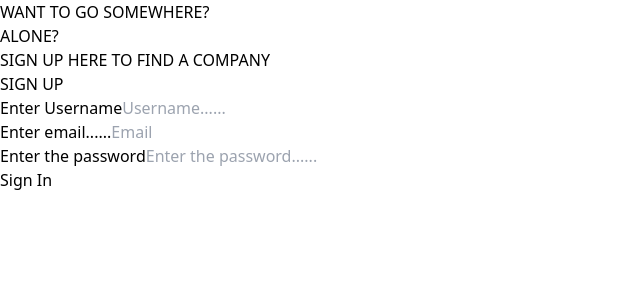
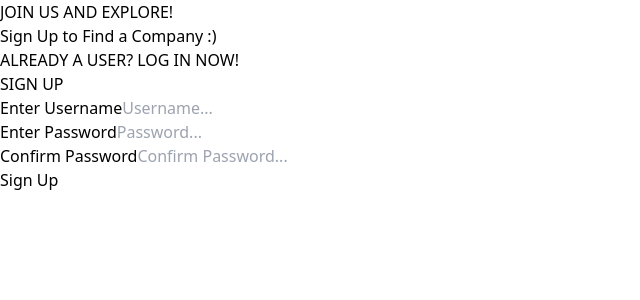
Before and after one commit to akshatmalik-bruh/PROJECT-, a React (Vite) app: page /signup in a window 1280 px wide. Shown: the top 300 px of the page, without its empty margins (0-640 px from the left). Built offline with nearby package versions, Linux system fonts and the light colour scheme.

Commit message:
UI Updated

```diff
--- a/src/components/LoginPage.jsx
+++ b/src/components/LoginPage.jsx
@@ -1,115 +1,78 @@
-import React from 'react'
-import {Link,useNavigate} from 'react-router-dom'
-import { useForm } from "react-hook-form"
+// import React from "react";
+import { Link } from "react-router-dom";
+import { useForm } from "react-hook-form";
 
 function LoginPage() {
-    const {
-        register,
-        handleSubmit,
-        watch,
-        formState: { errors , isSubmitting},
-      } = useForm()
-      const nav = useNavigate();
-      const onSubmit = async(data) => {
+  const {
+    register,
+    handleSubmit,
+    formState: { errors, isSubmitting },
+  } = useForm();
 
+  const onSubmit = (data) => {
+    console.log(data);
+  };
 
-                            const lol = await fetch("http://localhost:3000/login",{
-
-                                    mode:"cors",
-                                    method : "POST",
-                                    headers :    {
-                                            "Content-type" :"application/json"
-                                    },
-                                    body : JSON.stringify(data)
-
-
-                            })
-                            const res = await lol.json();
-                            if(res.bozo){
-                                nav("/Home")
-
-
-
-                            }
-                            else{
-                                nav("/");
-                            }
-
-
-      }
+  const formFields = [
+    { label: "Enter Username", placeholder: "Username...", name: "username" },
+    { label: "Enter Password", placeholder: "Password...", name: "password", type: "password" },
+  ];
 
   return (
-    <>
+    <div className="flex flex-col h-screen w-full md:flex-row">
+      {/* Left Section */}
+      <div className="w-full h-1/2 md:w-[68vw] md:h-full bg-slate-950 text-white flex flex-col items-center justify-center">
+        <div className="text-center space-y-4">
+          <h1 className="text-2xl lg:text-4xl font-bold">WHY TRAVEL <span className="text-red-400">ALONE ?</span> </h1>
+          <h1 className="text-xl lg:text-4xl font-bold">Log In here & <span className="text-green-300"> Find a Company :)</span></h1>
+          <h1 className="text-xl lg:text-base p-5">
+              NOT A USER? <Link to="/signup" className="underline text-gray-200 hover:text-gray-400">SIGN UP NOW!
+            </Link>
+          </h1>
+        </div>
+      </div>
 
-
-    <div className=" flex flex-col h-screen w-full md:flex-row">
-    <div className ="w-full h-1/2 md:w-[68vw] md:h-full bg-slate-50   text-black flex flex-col items-center justify-center">
-        <div >
-       {["WANT TO GO SOMEWHERE?","ALONE?","SIGN IN HERE TO FIND A COMPANY" ,"NOT A USER CLICK HERE!"].map((data,index) =>{
-
-                return (
-                        <>
-                                <h1 className=" text-black lg:text-3xl " key ={index} > {index === 3 ? <Link to ="/Signup" className="underline">{data}</Link> : data }</h1>
-
-                        </>
-
-                )
-
-
-       })}
-       </div>
-
+      {/* Right Section */}
+      <div className="w-full md:w-[32vw] bg-white flex flex-col text-black p-5 md:p-20 gap-5 justify-center items-center">
+        <h1 className="text-black text-center xl:text-2xl lg:text-lg sm:text-xs font-bold">LOGIN</h1>
+        <form
+          className="flex flex-col items-center gap-5 justify-center w-full"
+          onSubmit={handleSubmit(onSubmit)}
+        >
+          {formFields.map((field, index) => (
+            <div key={index} className="flex flex-col gap-3 w-full">
+              <label
+                htmlFor={field.name}
+                className="xl:text-2xl lg:text-lg sm:text-xs"
+              >
+                {field.label}
+              </label>
+              <input
+                id={field.name}
+                type={field.type || "text"}
+                {...register(field.name, { required: `${field.label} is required.` })}
+                placeholder={field.placeholder}
+                className="text-xs p-2 rounded-lg w-full text-black md:p-3 md:text-lg border border-gray-300"
+                aria-invalid={!!errors[field.name]}
+              />
+              {errors[field.name] && (
+                <p className="text-red-500 text-xs mt-1">
+                  {errors[field.name].message}
+                </p>
+              )}
+            </div>
+          ))}
+          <button
+            type="submit"
+            className="bg-gray-800 text-white w-full p-4 rounded-xl text-center lg:text-xs xl:text-xl hover:bg-gray-900 transition"
+            disabled={isSubmitting}
+          >
+            {isSubmitting ? "Signing In..." : "Login"}
+          </button>
+        </form>
+      </div>
     </div>
-
-
-    <div className ="w-full h-1/2 bg-zinc-900 flex flex-col text-white md:h-full p-20 gap-5  justify-center items-center md:w-[32vw]">
-    <h1 className='text-white text-center xl:text-2xl lg:text-lg sm:text-xs'>LOGIN</h1>
-        <form className='flex flex-col items-center gap-5 justify-center w-full' onSubmit={handleSubmit(onSubmit)}>
-
-
-        {[{
-                label : "Enter Username",
-                placeholder : "Username......",
-                ref:"username",
-
-                reference1 : "username",
-
-
-
-        },{
-            reference1 : "password",
-            label : "Enter the password",
-            placeholder: "Enter the password......",
-            ref : "password"
-        }].map((data,index) =>{
-
-            return (
-                    <div key = {index} className='flex flex-col gap-5 w-full'>
-                        <label  className ="xl:text-2xl lg:text-lg sm:text-xs">{data.label}</label>
-                        <input type = { index === 1 ? "password" : "text" }   placeholder={data.placeholder} {...register(data.ref,{required : true})} className='text-xs p-2 rounded-lg w-full text-black md:p-3 md:text-lg '  />
-
-                        </div>
-
-
-
-
-
-
-            )
-
-
-        })}
-        <input type='submit' className ="bg-slate-600 w-fit p-3 rounded-2xl  text-center lg:text-xs xl:text-xl" value = "Submit" disabled = {isSubmitting} />
-
-
-        </form>
-         </div>
-
-
-    </div>
-
-   </>
-  )
+  );
 }
 
-export default LoginPage
+export default LoginPage;
--- a/src/components/MainContent.jsx
+++ b/src/components/MainContent.jsx
@@ -29,12 +29,12 @@ function MainContent() {
                     },
                 ].map((data, index) => (
                     <div key={index} className="flex flex-col gap-2">
-                        <label className="text-lg md:text-xl">{data.label}</label>
+                        <label className="text-lg md:text-2xl">{data.label}</label>
                         <input
                             type="text"
                             placeholder={data.placeholder}
                             {...register(data.ref, { required: true })}
-                            className="p-4 bg-slate-200 text-black rounded-lg focus:outline-none focus:ring-2 focus:ring-blue-500"
+                            className="text-xl p-4 bg-slate-200 text-black rounded-lg focus:outline-none focus:ring-2 focus:ring-blue-500 mb-5"
                         />
                         {errors[data.ref] && (
                             <span className="text-red-500 text-sm">
--- a/src/components/Navbar.jsx
+++ b/src/components/Navbar.jsx
@@ -14,7 +14,7 @@ function Navbar() {
         </Link>
 
         <Link
-          to="/Logout"
+          to="/login"
           className="font-semibold text-red-500 md:text-xl bg-white p-3  rounded-xl text-xs m-0 hover:bg-red-500 hover:text-white"
         >
           Logout
--- a/src/components/Signup.jsx
+++ b/src/components/Signup.jsx
@@ -1,110 +1,109 @@
-import React from 'react'
-import {useForm} from "react-hook-form";
+import React from "react";
+import { Link } from "react-router-dom";
+import { useForm } from "react-hook-form";
 
-function Signup() {
+function SignupPage() {
   const {
     register,
     handleSubmit,
-    watch,
-    formState: { errors,isSubmitting },
-  } = useForm()
+    getValues,
+    formState: { errors, isSubmitting },
+  } = useForm();
 
-  const onSubmit = async(data) => {
+  const onSubmit = (data) => {
+    console.log(data);
+    alert("Signup successful! Welcome aboard.");
+  };
 
-        await fetch("http://localhost:3000/Signup",{
-            mode : "cors",
-            method:"POST",
-            headers :{
-              "Content-Type": "application/json"
-
-
+  const formFields = [
+    { label: "Enter Username", placeholder: "Username...", name: "username" },
+    {
+      label: "Enter Password",
+      placeholder: "Password...",
+      name: "password",
+      type: "password",
     },
-            body:  JSON.stringify(data),
-
-
-
-        })
-
-
-  }
-  return (
-    <>
-             <div className=" flex flex-col h-screen w-full md:flex-row">
-    <div className ="w-full h-1/2 md:w-[68vw] md:h-full bg-slate-50   text-black flex flex-col items-center justify-center">
-        <div >
-       {["WANT TO GO SOMEWHERE?","ALONE?","SIGN UP HERE TO FIND A COMPANY"].map((data,index) =>{
+    {
+      label: "Confirm Password",
+      placeholder: "Confirm Password...",
+      name: "confirmPassword",
+      type: "password",
+      validate: (value) =>
+        value === getValues("password") || "Passwords do not match",
+    },
+  ];
 
   return (
-                        <>
-                                <h1 className=" text-black md:text:xs lg:text-3xl " key ={index} > {data}</h1>
-
-                        </>
-
-                )
-
-
-       })}
+    <div className="flex flex-col h-screen w-full md:flex-row">
+      {/* Left Section */}
+      <div className="w-full h-1/2 md:w-[68vw] md:h-full bg-slate-950 text-white flex flex-col items-center justify-center">
+        <div className="text-center space-y-4">
+          <h1 className="text-2xl lg:text-4xl font-bold">
+            JOIN US AND <span className="text-red-400">EXPLORE!</span>
+          </h1>
+          <h1 className="text-xl lg:text-4xl font-bold">
+            Sign Up to <span className="text-green-300">Find a Company :)</span>
+          </h1>
+          <h1 className="text-xl lg:text-base p-5">
+            ALREADY A USER?{" "}
+            <Link
+              to="/login"
+              className="underline text-gray-200 hover:text-gray-400"
+            >
+              LOG IN NOW!
+            </Link>
+          </h1>
+        </div>
       </div>
 
+      {/* Right Section */}
+      <div className="w-full md:w-[32vw] bg-white flex flex-col text-black p-5 md:p-20 gap-5 justify-center items-center">
+        <h1 className="text-black text-center xl:text-2xl lg:text-lg sm:text-xs font-bold">
+          SIGN UP
+        </h1>
+        <form
+          className="flex flex-col items-center gap-5 justify-center w-full"
+          onSubmit={handleSubmit(onSubmit)}
+        >
+          {formFields.map((field, index) => (
+            <div key={index} className="flex flex-col gap-3 w-full">
+              <label
+                htmlFor={field.name}
+                className="xl:text-2xl lg:text-lg sm:text-xs"
+              >
+                {field.label}
+              </label>
+              <input
+                id={field.name}
+                type={field.type || "text"}
+                {...register(field.name, {
+                  required: `${field.label} is required.`,
+                  validate: field.validate,
+                })}
+                placeholder={field.placeholder}
+                className="text-xs p-2 rounded-lg w-full text-black md:p-3 md:text-lg border border-gray-300"
+                aria-invalid={!!errors[field.name]}
+              />
+              {errors[field.name] && (
+                <p className="text-red-500 text-xs mt-1">
+                  {errors[field.name].message}
+                </p>
+              )}
             </div>
-
-
-    <div className ="w-full h-full bg-zinc-900 flex flex-col text-white md:p-20 md:h-full p-5 gap-5  justify-center items-center md:w-[32vw]">
-    <h1 className='text-white text-center xl:text-2xl lg:text-lg sm:text-xs'>SIGN UP</h1>
-        <form onSubmit ={handleSubmit(onSubmit)} className='flex flex-col items-center gap-5 justify-center w-full'>
-
-
-        {[{
-                label : "Enter Username",
-                placeholder : "Username......",
-                ref:"username",
-
-                reference1 : "username",
-
-
-
-        },{
-          label : "Enter email......",
-          placeholder : "Email",
-          ref:"Email",
-
-          reference1 : "Email",
-
-        },{
-          reference1 : "password",
-          label : "Enter the password",
-          placeholder: "Enter the password......",
-          ref : "password"
-      }].map((data,index) =>{
-
-            return (
-                    <div key = {index} className='flex flex-col gap-5 w-full'>
-                        <label className ="xl:text-2xl lg:text-lg sm:text-xs">{data.label}</label>
-                        <input type={index === 2? "password" : index === 1 ? "email" : "text"} {...register(data.ref,{required : true})} placeholder={data.placeholder} className='text-xs p-2 rounded-lg w-full text-black md:p-3 md:text-lg '  />
-
-                        </div>
-
-
-
-
-
-
-            )
-
-
-        })}
-        <button type='submit' className ="bg-slate-600 w-fit p-3 rounded-2xl  text-center lg:text-xs xl:text-xl" disabled = {isSubmitting}>
-                    Sign In
+          ))}
+          <button
+            type="submit"
+            className={`bg-gray-800 text-white w-full p-4 rounded-xl text-center lg:text-xs xl:text-xl hover:bg-gray-900 transition ${
+              isSubmitting ? "opacity-50 cursor-not-allowed" : ""
+            }`}
+            disabled={isSubmitting}
+          >
+            {isSubmitting ? "Signing Up..." : "Sign Up"}
           </button>
         </form>
       </div>
-
-
     </div>
-
-    </>
-
-  )
+  );
 }
 
-export default Signup
+export default SignupPage;
--- a/src/main.jsx
+++ b/src/main.jsx
@@ -9,7 +9,7 @@ import { RouterProvider, createBrowserRouter } from "react-router-dom";
 import Home from "./components/Home.jsx";
 const router = createBrowserRouter([
   {
-    path: "/",
+    path: "/login",
     element: <LoginPage />,
   },
   {
@@ -17,7 +17,7 @@ const router = createBrowserRouter([
     element: <Signup />,
   },
   {
-    path: "/search",
+    path: "/",
     element: <Home />,
   },
 ]);
```
Lines whose indentation alone changed are shown as unchanged.
